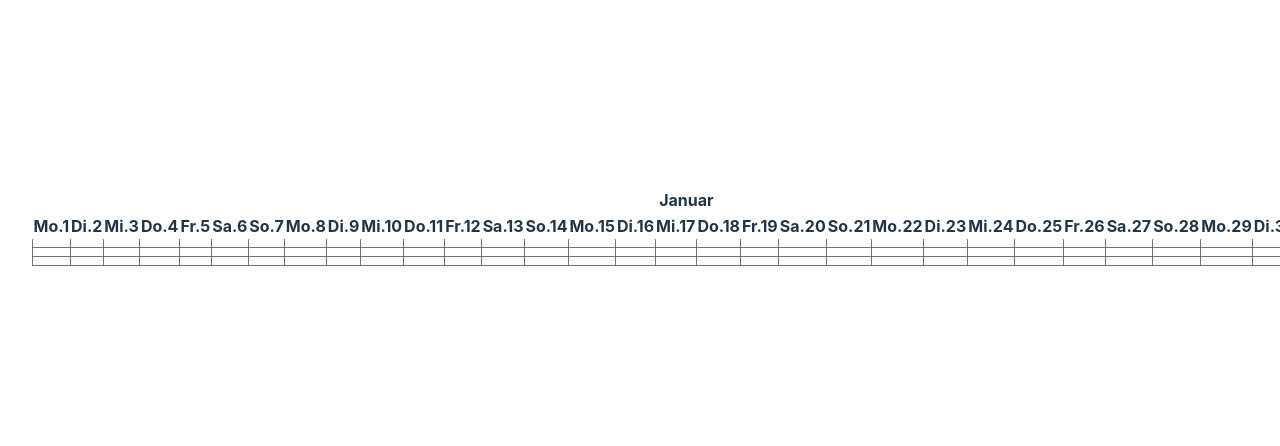
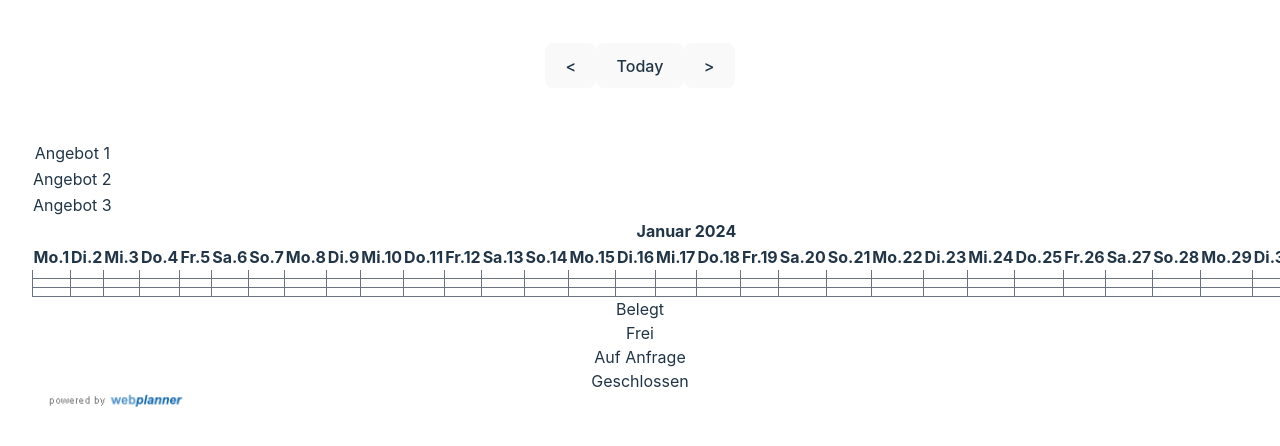
Before and after one commit to dsnger/webplanner-booking-calendar, a React (Vite) app: page / in a window 1280 px wide. Shown: the part 174-620 px from the top of the page. Built offline with nearby package versions, Linux system fonts and the light colour scheme.

Commit message:
handle selection, table scroll navigation

```diff
--- a/src/components/MonthTable.tsx
+++ b/src/components/MonthTable.tsx
@@ -4,7 +4,7 @@ import { de } from 'date-fns/locale';
 import DayCell from "./DayCell";
 import { CellState } from "../types";
 
-interface DateRangeString {
+interface BlockedDateRangeInfo {
   start: string;
   end: string;
   tooltip?: string;
@@ -21,7 +21,7 @@ interface MonthTableProps {
   year: number;
   month: number; // Note: month is zero-indexed (0 for January, 1 for February, etc.)
   objectId: number;
-  unavailableRanges?: DateRangeString[];
+  unavailableRanges?: BlockedDateRangeInfo[];
 };
 
 const MonthTable: React.FC<MonthTableProps> = ({ year, month, objectId, unavailableRanges = [] }): JSX.Element => {
--- a/src/components/tableWidthDayRange.tsx
+++ b/src/components/tableWidthDayRange.tsx
@@ -1,12 +1,14 @@
 import React, { useState, useMemo, useEffect, useRef } from 'react';
-import { isSameDay, endOfMonth, eachDayOfInterval, getMonth, format, startOfYear, endOfYear } from 'date-fns';
+import { isSameDay, startOfDay, endOfMonth, eachDayOfInterval, getDay, getMonth, format, startOfYear, endOfYear, isWithinInterval, parseISO } from 'date-fns';
 import { getMonthName, getDayName, formatDate } from "../utils";
+import { BookingObject, DateRange, BlockedDateRangeInfo } from "../types";
+import Legend from "./Legend";
 
 type CellCoordinates = { rowIndex: number; colIndex: number } | null;
 
 interface TableWithDateRangeProps {
   year: number; // Replace 'any' with the appropriate type for your rows
-  bookingObjects: number[]; // Replace 'any' with the appropriate type for your days
+  bookingObjects: BookingObject[]; // Replace 'any' with the appropriate type for your days
 }
 
 const TableWithDateRange: React.FC<TableWithDateRangeProps> = ({ year, bookingObjects }): JSX.Element => {
@@ -16,7 +18,11 @@ const TableWithDateRange: React.FC<TableWithDateRangeProps> = ({ year, bookingOb
   const [selectedDayStart, setSelectedDayStart] = useState<Date | null>(null);
   const [selectedDayEnd, setSelectedDayEnd] = useState<Date | null>(null);
   const [cellClasses, setCellClasses] = useState<{ rowIndex: number; colIndex: number; classes: string[] }[]>([]);
-  const tableBodyRef = useRef<HTMLTableSectionElement>(null); // Ref for the table body
+  const tableBodyRef = useRef<HTMLTableSectionElement>(null);
+  const tableRef = useRef<HTMLTableElement>(null);
+  const scrollContainer = useRef<HTMLDivElement>(null);
+  const scrollContainerWrapper = useRef<HTMLDivElement>(null);
+  const currentDate = startOfDay(new Date());
 
   // Generate an array of days for the specified year
   const days = eachDayOfInterval({
@@ -42,36 +48,86 @@ const TableWithDateRange: React.FC<TableWithDateRangeProps> = ({ year, bookingOb
     return isSameDay(date, lastDayOfMonth);
   };
 
-  const handleCellClick = (rowIndex: number, colIndex: number) => {
 
-    if (selectedCell && secondSelectedCell) {
-      // If a range is already selected, start a new selection
+  const areUnavailableDaysBetween = (start: Date, end: Date, unavailableRangeDates: BlockedDateRangeInfo[]) => {
+
+    return unavailableRangeDates.some(range => {
+
+      const rangeStart = parseISO(range.start);
+      const rangeEnd = parseISO(range.end);
+
+      // Check if any day in the range of start to end is within an unavailable date range
+      return isWithinInterval(start, { start: rangeStart, end: rangeEnd }) ||
+        isWithinInterval(end, { start: rangeStart, end: rangeEnd }) ||
+        (start < rangeStart && end > rangeEnd) || (start > rangeStart && end < rangeEnd);
+    });
+  };
+
+
+  const unavailableRangeDates = bookingObjects.flatMap(bookingObject =>
+    bookingObject.blockedDateRanges.map(range => ({
+      start: range.start,
+      end: range.end,
+      type: range.type,
+      tooltip: range.tooltip // Include the tooltip property if it exists
+    }))
+  );
+
+
+  const handleDayClick = (clickedDate: Date, rowIndex: number, colIndex: number): void => {
+    // Date selection logic
+    if (selectedDayStart === null || (selectedDayStart !== null && selectedDayEnd !== null)) {
+      setSelectedDayStart(clickedDate);
+      setSelectedDayEnd(null);
       setSelectedCell({ rowIndex, colIndex });
       setSecondSelectedCell(null);
       setCellClasses([]);
+    } else if (selectedDayStart !== null && selectedDayEnd === null) {
+      const unavailableDaysBetween = areUnavailableDaysBetween(selectedDayStart, clickedDate, unavailableRangeDates);
+      if (unavailableDaysBetween) {
+        setSelectedDayStart(clickedDate);
+        setSelectedDayEnd(null);
+        setSelectedCell({ rowIndex, colIndex });
+      } else {
+        setSelectedDayEnd(clickedDate);
+        if (clickedDate < selectedDayStart) {
+          setSelectedDayEnd(selectedDayStart);
+          setSelectedDayStart(clickedDate);
+        }
+        setSecondSelectedCell({ rowIndex, colIndex });
+        if (selectedCell) {
+          setHighlightedRange(selectedCell.rowIndex, selectedCell.colIndex, colIndex);
+        }
+      }
+    }
 
+    // Cell selection logic (if needed separately)
+    handleCellClick(rowIndex, colIndex);
+  };
+
+
+  const handleCellClick = (rowIndex: number, colIndex: number): void => {
+    // If a range is already selected, start a new selection
+    if (selectedCell && secondSelectedCell) {
+      setSelectedCell({ rowIndex, colIndex });
+      setSecondSelectedCell(null);
+      setCellClasses([]);
     } else if (selectedCell && (rowIndex === selectedCell.rowIndex) && (colIndex !== selectedCell.colIndex)) {
-      // If only one cell is selected, set the second selected cell to complete the range
       setSecondSelectedCell({ rowIndex, colIndex });
-      // Determine the range of cells to set as selected
       const startColIndex = Math.min(selectedCell.colIndex, colIndex);
       const endColIndex = Math.max(selectedCell.colIndex, colIndex);
       setHighlightedRange(rowIndex, startColIndex, endColIndex);
-
     } else {
-      // If no cell is selected or the same cell is clicked again, set it as the first selected cell
       setSelectedCell({ rowIndex, colIndex });
     }
-    // Reset the hovered cell when starting a new selection
     setHoveredCell(null);
-
   };
 
 
   const setHighlightedRange = (rowIndex: number, startColIndex: number, endColIndex: number): void => {
     for (let colIndex = startColIndex; colIndex <= endColIndex; colIndex++) {
       // Apply the "is-selected" class to the cell at rowIndex and colIndex
-      applyClassToCell( rowIndex, colIndex, 'is-selected' );
+      applyClassToCell(rowIndex, colIndex, 'is-selected');
     }
   };
 
@@ -117,6 +173,39 @@ const TableWithDateRange: React.FC<TableWithDateRangeProps> = ({ year, bookingOb
 
 
 
+
+  // Functions to handle scrolling
+  const scrollToCurrentDay = () => {
+    if (scrollContainer.current) {
+      // Assuming each day's element has an ID like 'day-YYYY-MM-DD'
+      // const today = format(new Date(), 'yyyy-MM-dd');
+      const dayElement = scrollContainer.current.querySelector(`#isToday`);
+
+      if (dayElement) {
+        dayElement.scrollIntoView({ behavior: 'smooth', block: 'nearest', inline: 'start' });
+      }
+    }
+  };
+
+  const scrollLeft = () => {
+    // Logic to scroll left
+    if (scrollContainer.current && scrollContainerWrapper.current) {
+      let newScrollPosition = scrollContainerWrapper.current.offsetWidth;
+      scrollContainer.current.scrollBy({ left: -newScrollPosition, behavior: 'smooth' });
+    }
+  };
+
+  const scrollRight = () => {
+    // Logic to scroll right
+    if (scrollContainer.current && scrollContainerWrapper.current) {
+      let newScrollPosition = scrollContainerWrapper.current.offsetWidth;
+      scrollContainer.current.scrollBy({ left: newScrollPosition, behavior: 'smooth' });
+    }
+  };
+
+
+
+
   useEffect(() => {
     const handleOutsideClick = (event: MouseEvent) => {
       // Check if the click is outside of the table body
@@ -132,20 +221,48 @@ const TableWithDateRange: React.FC<TableWithDateRangeProps> = ({ year, bookingOb
   }, []);
 
 
+
   return (
-    <div className="overflow-x-auto scrollbar-thin scrollbar-thumb-gray-900 pb-3">
-      <table className="min-w-full">
+    <div className="w-full">
+      <div className="py-2 flex justify-center items-center">
+        <button onClick={scrollLeft} className="mx-2 p-1 border border-gray-300 rounded">&lt;</button>
+        <button onClick={scrollToCurrentDay} className="mx-2 p-1 border border-gray-300 rounded">Today</button>
+        <button onClick={scrollRight} className="mx-2 p-1 border border-gray-300 rounded">&gt;</button>
+      </div>
+      <div className="flex">
+        {/* Titles Table */}
+        <div className="titles-table w-full max-w-5xl">
+          <table className="w-full min-w-[220px] max-w-5xl">
+            <thead>
+              <tr><th className="p-1 h-10  text-sm">&nbsp;</th></tr>
+              <tr><th className="p-1 h-10  text-sm">&nbsp;</th></tr>
+            </thead>
+            <tbody>
+              {bookingObjects.map((bookingObject, bookingObjectIndex) => (
+                <tr key={bookingObject.id}>
+                  <td
+                    className="title-row text-left h-6 px-1 py-1 m-0 border border-r-1 border-l-0 border-gray-500 truncate"
+                  >
+                    {bookingObject.title} {/* Assuming each bookingObject has a title */}
+                  </td></tr>
+              ))}
+            </tbody>
+          </table>
+        </div>
+        <div ref={scrollContainerWrapper} className="w-full max-w-5xl">
+          <div className="overflow-x-auto scrollbar-thin scrollbar-thumb-gray-900 pb-3" ref={scrollContainer}>
+            <table className="min-w-full" ref={tableRef}>
               <thead>
                 <tr>
-            {months.map(([month, count]) => (
+                  {months.map(([month, count], monthIndex) => (
                     <th
-                key={month}
+                      key={monthIndex}
                       colSpan={count}
                       className={`
-                  p-1 border border-r-2 border-l-2 border-gray-500
+                  p-1 h-10 border border-r-2 border-l-2 border-gray-500
                 `}
                     >
-                {getMonthName(year, month)}
+                      {getMonthName(year, month)} {year}
                     </th>
                   ))}
                 </tr>
@@ -154,13 +271,15 @@ const TableWithDateRange: React.FC<TableWithDateRangeProps> = ({ year, bookingOb
                     <th
                       key={date.toISOString()}
                       className={`
-                  border-l border-r border-b border-gray-500
+                  h-10 border-l border-r border-b border-gray-500
                   ${dayIndex === 0 ? 'border-l-2' : ''}
                   ${isLastDayOfMonth(date) ? 'border-r-2' : ''}
+                  ${isSameDay(date, currentDate) ? 'bg-green-100/10 text-green-600 is-today' : ''}
+                  ${getDay(date) === 0 ? 'text-red-500 bg-red-100/10' : ''}
                 `}
                     >
-                <div className="text-center">
-                  <span className="text-xs font-light block">{getDayName(date)}</span>
+                      <div className="flex flex-col items-center justify-center h-full">
+                        <span className="text-xs font-light block mb-1">{getDayName(date)}</span>
                         <span className="text-xs block">{format(date, 'd')}</span>
                       </div>
                     </th>
@@ -172,20 +291,22 @@ const TableWithDateRange: React.FC<TableWithDateRangeProps> = ({ year, bookingOb
                   <tr key={rowIndex}>
                     {days.map((date, colIndex) => {
                       const cellClassNames = [
-                  'cell',
+                        'cell h-6',
                         colIndex === 0 ? 'border-l-2' : '',
                         isCellInRange(rowIndex, colIndex) ? 'highlight' : '',
                         selectedCell?.rowIndex === rowIndex && selectedCell?.colIndex === colIndex ? 'is-selected' : '',
+                        isSameDay(date, currentDate) ? 'bg-green-100/10' : '',
+                        getDay(date) === 0 ? 'bg-red-100/10' : '',
                         isLastDayOfMonth(date) ? 'border-r-2' : '',
                         cellClasses.find(entry => entry.rowIndex === rowIndex && entry.colIndex === colIndex)?.classes?.join(' ') || ''
                       ];
-
                       return (
                         <td
-                    key={colIndex}
-                    onClick={() => handleCellClick(rowIndex, colIndex)}
+                          key={`${rowIndex}-${colIndex}`}
+                          id={'isToday'}
+                          onClick={() => handleDayClick(date, rowIndex, colIndex)}
                           onMouseEnter={() => handleCellHover(rowIndex, colIndex)}
-                    className={cellClassNames.join(' ')}
+                          className={`${cellClassNames.join(' ')} `}
                         >
                           <div className="px-3 h-6 cursor-pointer" data-object-id={objectId} data-date-string={formatDate(date)}>
                             {/* This is the clickable/selectable cell */}
@@ -198,6 +319,10 @@ const TableWithDateRange: React.FC<TableWithDateRangeProps> = ({ year, bookingOb
               </tbody>
             </table>
           </div>
+        </div>
+      </div>
+      <Legend />
+    </div>
   );
 
 };
--- a/src/index.css
+++ b/src/index.css
@@ -16,6 +16,7 @@
   text-rendering: optimizeLegibility;
   -webkit-font-smoothing: antialiased;
   -moz-osx-font-smoothing: grayscale;
+  overflow: hidden;
 }
 
 a {
@@ -75,7 +76,7 @@ button:focus-visible {
 
 /* styles.css or your stylesheet file */
 .cell {
-  @apply p-1 border-l border-r border-b border-gray-500
+  @apply p-1 border-l border-b border-gray-500
 }
 
 .cell.highlight {
```
Also changed, not shown: src/types/index.ts (+20 -1 lines). Lines whose indentation alone changed are shown as unchanged.
